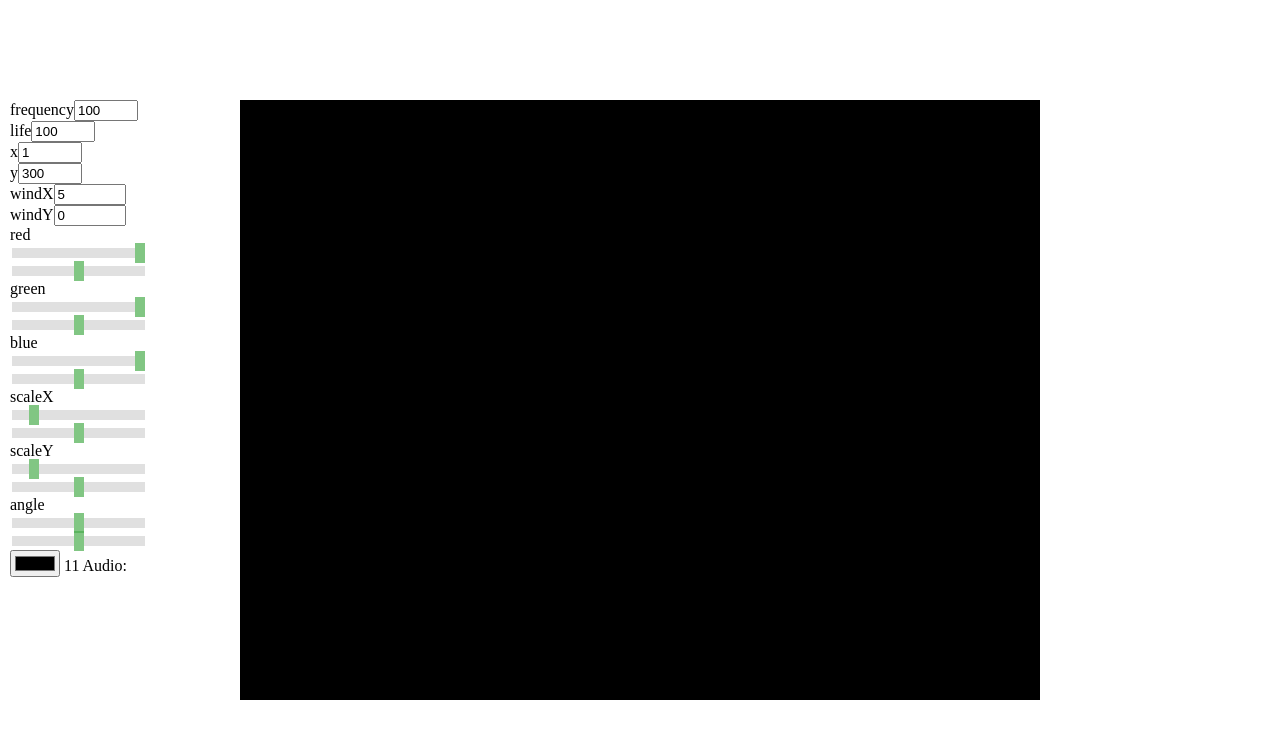
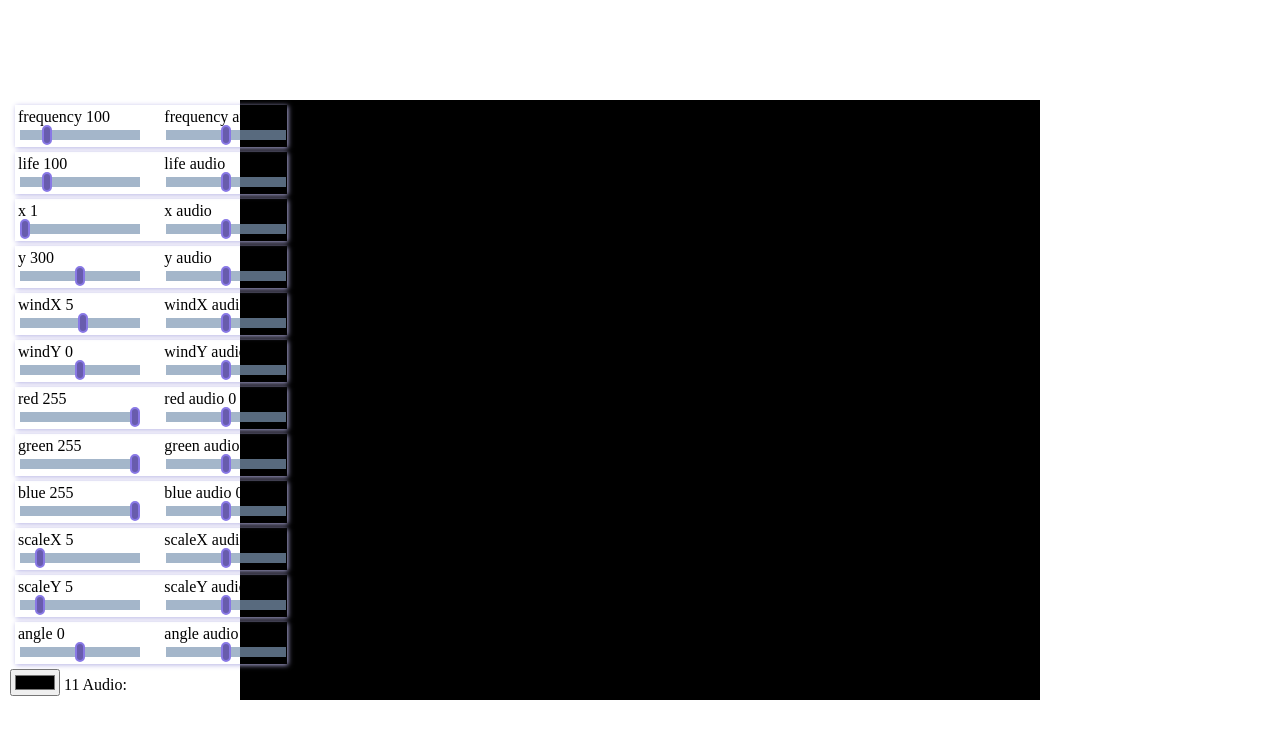
Before and after one commit to famedzeus/AVP, a Vue app: page / in a window 1280 px wide. Shown: the top 738 px of the page. Built offline with nearby package versions, Linux system fonts and the light colour scheme; no server answers.

Commit message:
Emiter props

```diff
--- a/src/classes/Particle.js
+++ b/src/classes/Particle.js
@@ -18,9 +18,9 @@ export class Particle {
       // Apply audio to color
       // let rotation_v = audioVolume * Number(this.emitterProps.particleCreateProps.rotation.audioValue) || 1
 
-      let red_v = this.volumeFactor(audioVolume, 'red', 10, 255)
-      let green_v = this.volumeFactor(audioVolume, 'green', 10, 255)
-      let blue_v = this.volumeFactor(audioVolume, 'blue', 10, 255)
+      let red_v = this.volumeFactor(this.emitterProps.particleCreateProps['red'], audioVolume, 'red', 10, 255)
+      let green_v = this.volumeFactor(this.emitterProps.particleCreateProps['green'], audioVolume, 'green', 10, 255)
+      let blue_v = this.volumeFactor(this.emitterProps.particleCreateProps['blue'], audioVolume, 'blue', 10, 255)
 
       // Color (tint)
       let red = this.decToHex(Number(this.emitterProps.particleCreateProps['red'].value) + Math.floor(red_v))
@@ -39,20 +39,23 @@ export class Particle {
     // audioVolume = audioVolume / 1000
 
     // Mandatory emitter effects
-    this.particle.x += Number(this.emitterProps.windX.value)
-    this.particle.y += Number(this.emitterProps.windY.value)
+    let windX_v = this.volumeFactor(this.emitterProps.windX, audioVolume, 'windX', 10)
+    this.particle.x += Number(this.emitterProps.windX.value) + windX_v
+    let windY_v = this.volumeFactor(this.emitterProps.windY, audioVolume, 'windY', 10)
+    this.particle.y += Number(this.emitterProps.windY.value) + windY_v
+
     this.particle.alpha = this.lifeCount/this.life
 
     // Particle effects
 
     // Rotation
-    let angle_v = this.volumeFactor(audioVolume, 'angle', 10)
+    let angle_v = this.volumeFactor(this.emitterProps.particleCreateProps.angle, audioVolume, 'angle', 10)
     this.particle.angle += Number(this.emitterProps.particleCreateProps.angle.value) * angle_v
 
     // Scale
-    let scaleX_v = this.volumeFactor(audioVolume, 'scaleX', 10)
+    let scaleX_v = this.volumeFactor(this.emitterProps.particleCreateProps.scaleX, audioVolume, 'scaleX', 10)
     this.particle.scaleX = Number(this.emitterProps.particleCreateProps.scaleX.value) + scaleX_v
-    let scaleY_v = this.volumeFactor(audioVolume, 'scaleY', 10)
+    let scaleY_v = this.volumeFactor(this.emitterProps.particleCreateProps.scaleY, audioVolume, 'scaleY', 10)
     this.particle.scaleY = Number(this.emitterProps.particleCreateProps.scaleY.value) + scaleY_v
 
     // Mandatory life effect
@@ -65,8 +68,8 @@ export class Particle {
 
   }
 
-  volumeFactor(audioVolume,prop, tenuation, clip){
-    let factor = audioVolume * Number(this.emitterProps.particleCreateProps[prop].audioValue)
+  volumeFactor(param, audioVolume, prop, tenuation, clip){
+    let factor = audioVolume * Number(param.audioValue)
     factor = factor == 0 ? 1 : factor
       // if(clip){
       //   factor = factor > clip ? clip : factor
--- a/src/components/Emitter.vue
+++ b/src/components/Emitter.vue
@@ -4,36 +4,65 @@
     <div style="position:absolute;left:10px;top:100px">
       <!-- <joypad @update="updateParameter"></joypad> -->
       <!-- <input type="number" v-model="emitterProps.particleCreateProps.scaleX" min="0" max="20" />
-      <input type="number" v-model="emitterProps.particleCreateProps.scaleY" min="0" max="20" /> -->
+      <input type="number" v-model="emitterProps.particleCreateProps.scaleY" min="0" max="20" />-->
 
       <!-- Emitter propreties -->
       <div v-for="(prop,key) in emitterProps" v-if="prop.min">
-        <label :for="key">{{key}}</label>
-        <input :id="key"
-            type="number"
-            @change="prop.change"
+        <!-- <label :for="key">{{key}}</label> -->
+        <div style="box-shadow:1px 1px 5px #b5b1e4;padding:3px;margin:5px;">
+          <div style="width:45%;float:left">
+            <div>{{key}} {{emitterProps[key].value}}</div>
+            <Slider
+              :prop="key"
               v-model="prop.value"
               :min="prop.min"
-              :max="prop.max" />
+              :max="prop.max"
+              @change="prop.change"
+            ></Slider>
           </div>
-
+          <div style="width:45%;float:right">
+            <div>{{key}} audio {{emitterProps[key].audioValue}}</div>
+            <Slider
+              :prop="key"
+              v-model="prop.audioValue"
+              :audio="true"
+              :min="prop.min"
+              :max="prop.max"
+              @change="prop.change"
+            ></Slider>
+          </div>
+          <div style="clear:both"></div>
+        </div>
+      </div>
 
       <!-- Particle propreties -->
       <div v-for="(prop,key) in emitterProps.particleCreateProps">
-        <label :for="key">{{key}}</label>
-        <Slider :prop="key"
+        <!-- <label :for="key">{{key}}</label> -->
+        <div style="box-shadow:1px 1px 5px #b5b1e4;padding:3px;margin:5px;">
+          <div style="width:45%;float:left">
+            <div>{{key}} {{emitterProps.particleCreateProps[key].value}}</div>
+            <Slider
+              :prop="key"
               v-model="emitterProps.particleCreateProps[key].value"
               :min="emitterProps.particleCreateProps[key].min"
               :max="emitterProps.particleCreateProps[key].max"
-                @change="emitterProps.particleCreateProps[key].change">
-        </Slider>
-        <Slider :prop="key"
+              @change="emitterProps.particleCreateProps[key].change"
+            ></Slider>
+          </div>
+          <div style="width:45%;float:right">
+            <div>{{key}} audio {{emitterProps.particleCreateProps[key].audioValue}}</div>
+            <Slider
+              :prop="key"
               :audio="true"
               v-model="emitterProps.particleCreateProps[key].audioValue"
               :min="-100"
               :max="100"
-                @change="emitterProps.particleCreateProps[key].change">
-        </Slider>
+              @change="emitterProps.particleCreateProps[key].change"
+            ></Slider>
+          </div>
+          <div style="clear:both"></div>
+        </div>
+
         <!-- <input :id="key"
             type="number"
               v-model="emitterProps.particleCreateProps[key].value"
@@ -44,122 +73,219 @@
             type="number"
             v-model="emitterProps.particleCreateProps[key].audioValue"
               min="-100"
-              max="100" /> -->
+        max="100" />-->
       </div>
-      <input type="color" name="favcolor" @change="selectColor"/>
-
+      <input type="color" name="favcolor" @change="selectColor" />
       {{particles.length}}
       Audio:{{audioVolume}}
     </div>
-
   </div>
 </template>
 
 <script>
-
-import Slider from './Slider.vue'
-import { Particle } from '../classes/Particle.js'
-import { AudioShape } from '../classes/AudioShape.js'
+import Slider from "./Slider.vue";
+import { Particle } from "../classes/Particle.js";
+import { AudioShape } from "../classes/AudioShape.js";
 
 export default {
   name: "Emitter",
   props: {
     sceneInstance: Object
   },
-  components:{ Slider },
+  components: { Slider },
   data() {
     return {
-      particles:[],
-      updateEmitter:null,
-      updateParticles:null,
-      emitter:Object,
-      audioVolume:0,
-      oneShotAudio:true,
-      graphics:null,
+      particles: [],
+      updateEmitter: null,
+      updateParticles: null,
+      emitter: Object,
+      audioVolume: 0,
+      oneShotAudio: true,
+      graphics: null,
       game: this.$store.getters.getGame,
-      audioShape:null,
+      audioShape: null,
 
-      emitterProps:{
-        frequency:{value:"100",min:1,max:500,change:()=>{this.changeFrequency()}},
-        life:{value:"100",min:1,max:500,change:(item)=>{ this.change(item)}},
-        x:{value:"1",min:1,max:800,change:(item)=>{ this.change(item)}},
-        y:{value:"300",min:1,max:600,change:(item)=>{ this.change(item)}},
-        windX:{value:"5",min:-100,audioValue:"0",max:100,change:(item)=>{ this.change(item)}},
-        windY:{value:"0",min:-100,audioValue:"0",max:100,change:(item)=>{ this.change(item)}},
-        particleCreateProps:{
-          red:{value:"255",min:0,max:255,audioValue:"0",change:(item)=>{ this.change(item)}},
-          green:{value:"255",min:0,max:255,audioValue:"0",change:(item)=>{ this.change(item)}},
-          blue:{value:"255",min:0,max:255,audioValue:"0",change:(item)=>{ this.change(item)}},
-          scaleX:{value:"5",min:1,max:30,audioValue:"0",change:(item)=>{ this.change(item)}},
-          scaleY:{value:"5",min:1,max:30,audioValue:"0",change:(item)=>{ this.change(item)}},
-          angle:{value:"0",min:-360,max:360,audioValue:"0",change:(item)=>{ this.change(item)}}
+      emitterProps: {
+        frequency: {
+          value: "100",
+          min: 1,
+          max: 500,
+          change: () => {
+            this.changeFrequency();
           }
         },
-
+        life: {
+          value: "100",
+          min: 1,
+          max: 500,
+          change: item => {
+            this.emitterPropChange(item);
+          }
+        },
+        x: {
+          value: "1",
+          min: 1,
+          max: 800,
+          change: item => {
+            this.emitterPropChange(item);
+          }
+        },
+        y: {
+          value: "300",
+          min: 1,
+          max: 600,
+          change: item => {
+            this.emitterPropChange(item);
+          }
+        },
+        windX: {
+          value: "5",
+          min: -100,
+          audioValue: "0",
+          max: 100,
+          change: item => {
+            this.emitterPropChange(item);
+          }
+        },
+        windY: {
+          value: "0",
+          min: -100,
+          audioValue: "0",
+          max: 100,
+          change: item => {
+            this.emitterPropChange(item);
+          }
+        },
+        particleCreateProps: {
+          red: {
+            value: "255",
+            min: 0,
+            max: 255,
+            audioValue: "0",
+            change: item => {
+              this.particlePropChange(item);
+            }
+          },
+          green: {
+            value: "255",
+            min: 0,
+            max: 255,
+            audioValue: "0",
+            change: item => {
+              this.particlePropChange(item);
+            }
+          },
+          blue: {
+            value: "255",
+            min: 0,
+            max: 255,
+            audioValue: "0",
+            change: item => {
+              this.particlePropChange(item);
+            }
+          },
+          scaleX: {
+            value: "5",
+            min: 1,
+            max: 30,
+            audioValue: "0",
+            change: item => {
+              this.particlePropChange(item);
+            }
+          },
+          scaleY: {
+            value: "5",
+            min: 1,
+            max: 30,
+            audioValue: "0",
+            change: item => {
+              this.particlePropChange(item);
+            }
+          },
+          angle: {
+            value: "0",
+            min: -360,
+            max: 360,
+            audioValue: "0",
+            change: item => {
+              this.particlePropChange(item);
+            }
+          }
+        }
+      }
     };
   },
   mounted() {
     let vm = this;
 
     this.graphics = this.sceneInstance.add.graphics(100, 100);
-    this.graphics.lineStyle(10, 0xFF0000, 0.8);
+    this.graphics.lineStyle(10, 0xff0000, 0.8);
     // this.graphics.beginFill(0xFF700B, 1);
 
-    this.init()
-
+    this.init();
   },
-  destroyed(){
-    clearInterval(this.updateEmitter)
+  destroyed() {
+    clearInterval(this.updateEmitter);
   },
   methods: {
-    init(){
-
-      this.audioShape = new AudioShape()
+    init() {
+      this.audioShape = new AudioShape();
 
       // Create particles interval
       this.updateEmitter = setInterval(() => {
+        this.audioVolume = this.audioShape.getAudioVolume();
 
-        this.audioVolume = this.audioShape.getAudioVolume()
-
-        this.particles.push(new Particle('star',this.sceneInstance,this.emitterProps,this.audioVolume))
+        this.particles.push(
+          new Particle(
+            "star",
+            this.sceneInstance,
+            this.emitterProps,
+            this.audioVolume
+          )
+        );
 
         // remove dead particles
         this.particles = this.particles.filter(particle => {
-          return particle.dead == false
-        })
-
-      },Number(this.emitterProps.frequency.value))
+          return particle.dead == false;
+        });
+      }, Number(this.emitterProps.frequency.value));
 
       // Update active particles interval
       this.updateParticles = setInterval(() => {
         this.particles.forEach(particle => {
-          particle.update(this.audioVolume)
-        })
-      },10)
-
+          particle.update(this.audioVolume);
+        });
+      }, 10);
     },
-    updateParameter(param){
+    updateParameter(param) {
       // this.emitterProps.particleCreateProps['scaleX'] = param.x
     },
-    selectColor(col){
+    selectColor(col) {
       // this.emitterProps.particleCreateProps.tint = parseInt(col.currentTarget.value.replace("#","0x"))
     },
-    changeFrequency(){
-      clearInterval(this.updateEmitter)
-      clearInterval(this.updateParticles)
-      this.init()
+    changeFrequency() {
+      clearInterval(this.updateEmitter);
+      clearInterval(this.updateParticles);
+      this.init();
     },
-    change(item){
-      if(item.audio == true){
-        this.emitterProps.particleCreateProps[item.prop].audioValue = item.value
-      }else {
-        this.emitterProps.particleCreateProps[item.prop].value = item.value
+    particlePropChange(item) {
+      if (item.audio == true) {
+        this.emitterProps.particleCreateProps[item.prop].audioValue =
+          item.value;
+      } else {
+        this.emitterProps.particleCreateProps[item.prop].value = item.value;
       }
 
-      console.log(item)
+      console.log(item);
+    },
+    emitterPropChange(item) {
+      if (item.audio == true) {
+        this.emitterProps[item.prop].audioValue = item.value;
+      } else {
+        this.emitterProps[item.prop].value = item.value;
       }
-
     },
 
+  }
 };
 </script>
--- a/src/components/Slider.vue
+++ b/src/components/Slider.vue
@@ -1,6 +1,6 @@
 <template>
   <div class="slidecontainer">
-    <input type="range" :min="min" :max="max" :value="value" class="slider" id="myRange" @change="change">
+    <input type="range" :min="min" :max="max" :value="value" class="slider" id="myRange" @mousemove="change">
     <!-- <p>Value: <span id="demo"></span></p> -->
   </div>
 </template>
@@ -44,7 +44,7 @@ export default {
     -webkit-appearance: none;
     width: 100%;
     height: 10px;
-    background: #d3d3d3;
+    background: #7e97b4;
     outline: none;
     opacity: 0.7;
     -webkit-transition: .2s;
@@ -60,14 +60,18 @@ export default {
     appearance: none;
     width: 10px;
     height: 20px;
-    background: #4CAF50;
+    background: rgb(40, 23, 138);
+    border-radius:10px;
+    border:2px SOLID #563fdb;
     cursor: pointer;
   }
 
   .slider::-moz-range-thumb {
     width: 10px;
     height: 20px;
-    background: #4CAF50;
+    background: rgb(40, 23, 138);;
+    border-radius:10px;
+    border:2px SOLID #563fdb;
     cursor: pointer;
   }
 
```
Also changed, not shown: 1 other file (tests, documents, lock files or other folders). Lines whose indentation alone changed are shown as unchanged.
